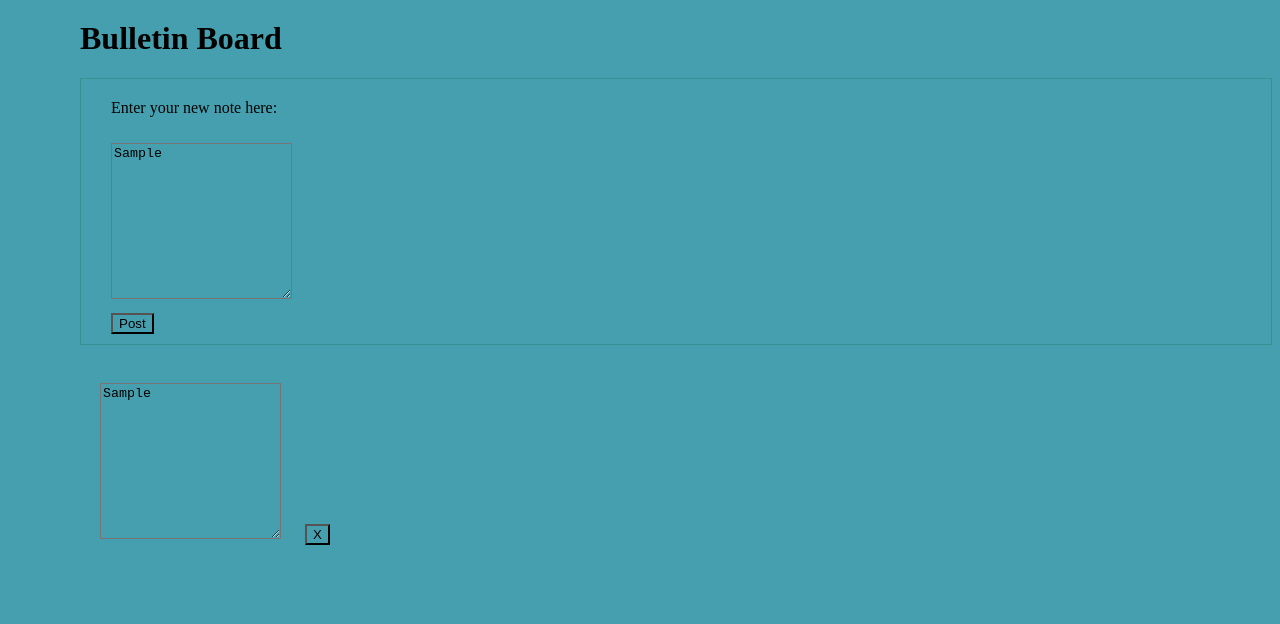
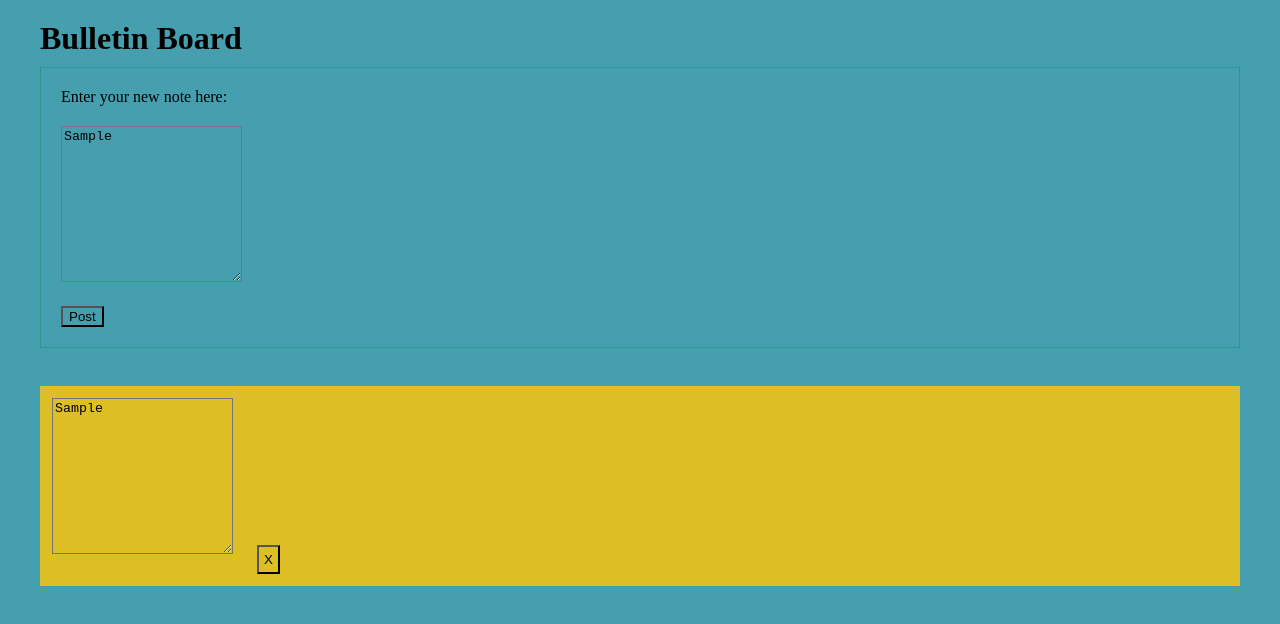
Before and after one commit to MihirSumant/NoteTakingApp, a plain HTML site: page index.html in a window 1280 px wide. Both pictures are taken after typing "Sample" into the empty fields and a click on the button "Post". Drawn offline with Linux system fonts and the light colour scheme.

Commit message:
Fixed padding and color for newnotes and delete

```diff
--- a/style.css
+++ b/style.css
@@ -1,7 +1,7 @@
 * {
     background-color: rgb(70, 159, 174);
-    margin-left: 20px;
-    margin-top: 10px;
+    margin: 10px;
+    padding: auto;
 }
 
 #newNote {
@@ -10,3 +10,14 @@
     border-color:rgb(51, 146, 146);
     border-style:solid;
 }
+
+.postedNote {
+    padding: 2px;
+    background-color: rgb(221, 190, 37);
+}
+
+.deleteNote {
+    text-decoration: solid;
+    padding: 5px;
+    background-color: rgb(221, 190, 37);
+}
```
